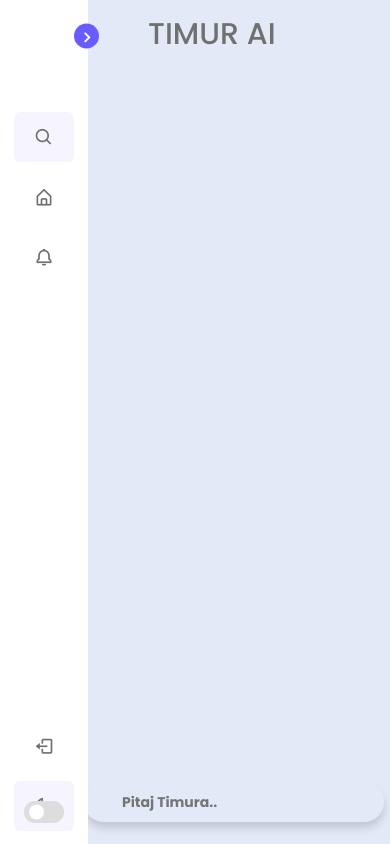
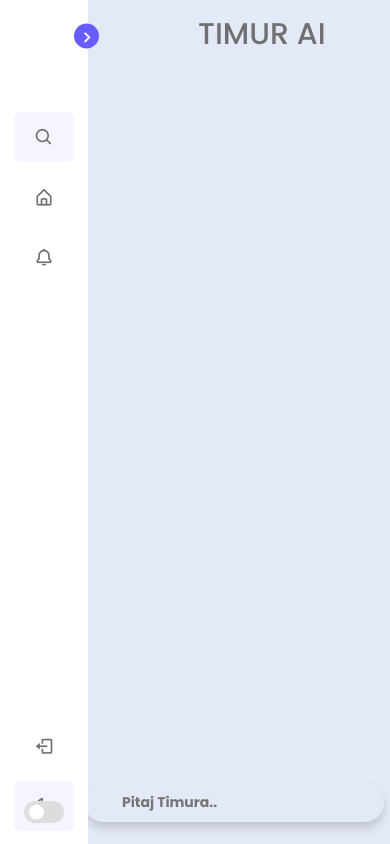
Before and after one commit to xtipaaax3/timurai, a website built with Vite: page client/index.html in a window 390 px wide. Shown: the top 844 px of the page. Built offline with nearby package versions, Linux system fonts and the light colour scheme.

Commit message:
FIX RESPONSIVE

```diff
--- a/client/style.css
+++ b/client/style.css
@@ -540,7 +540,7 @@ z-index: 555;
   }
   .text {
     position: relative;
-    left: 10px;
+    left: 60px;
 
   }
 }
```
